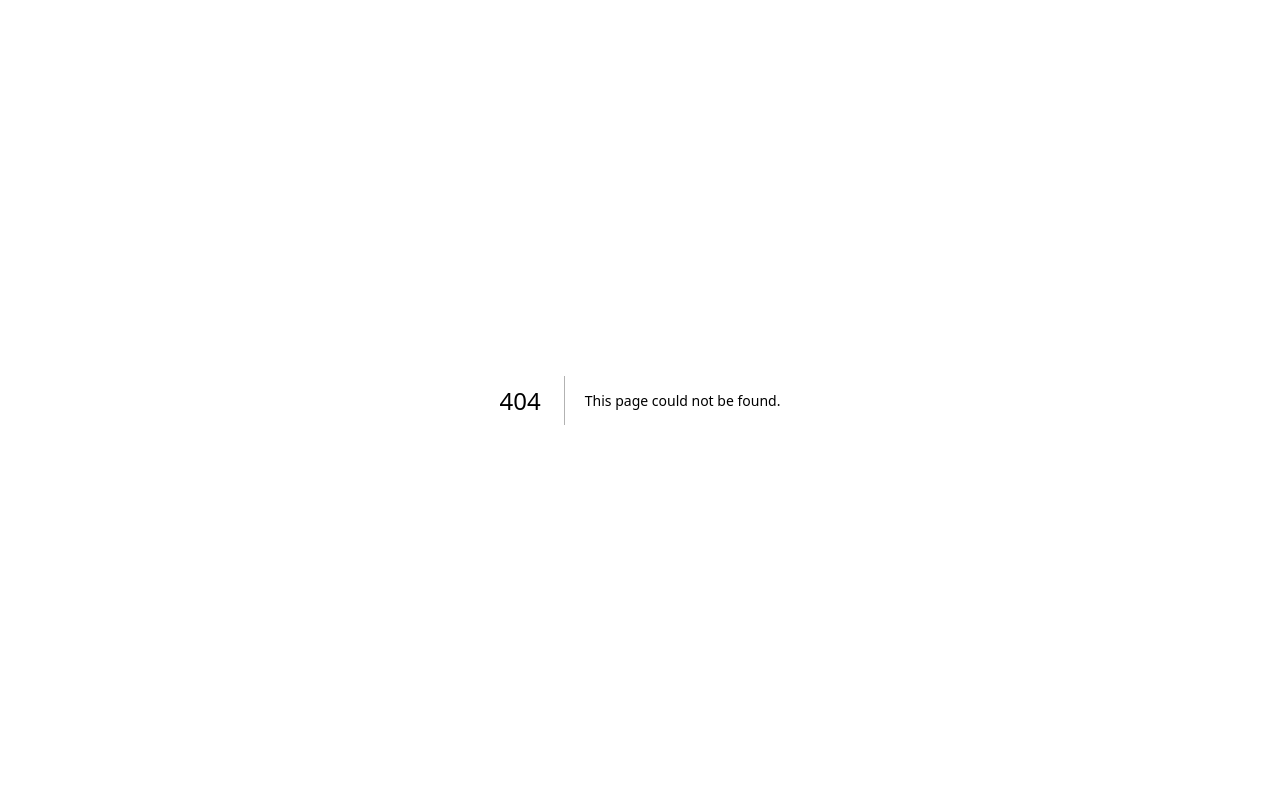
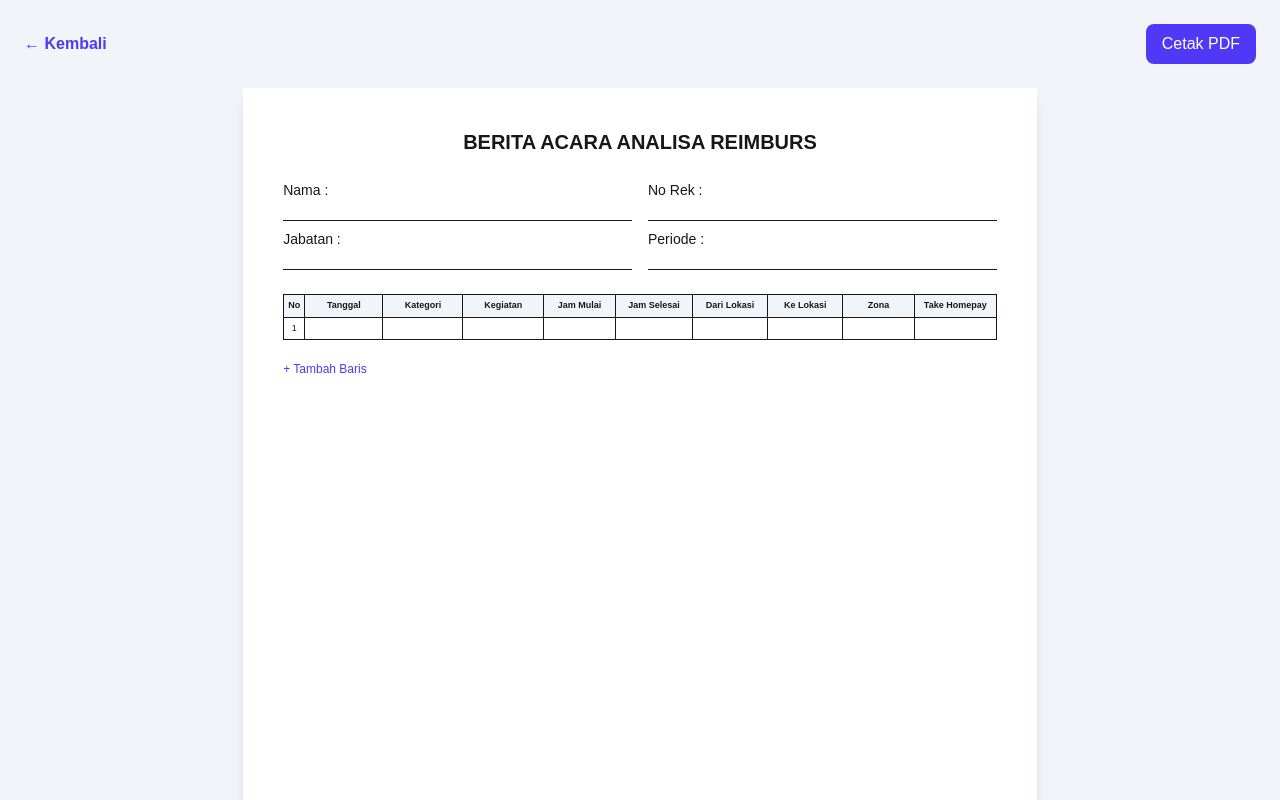
Before and after one commit to muhamadesa1/doc-builder-app, a Next.js app: page /editor/reiburs in a window 1280 px wide. Before the commit this address had no page. Shown: the top 800 px of the page. Built offline with nearby package versions, Linux system fonts and the light colour scheme.

Commit message:
Tambah halaman editor reiburs

```diff
--- /dev/null
+++ b/app/editor/reiburs/page.tsx
@@ -0,0 +1,93 @@
+"use client";
+
+import React, { useState } from "react";
+import Link from "next/link";
+
+export default function ReimbursEditor() {
+  const [formData, setFormData] = useState({
+    nama: "",
+    jabatan: "",
+    noRek: "",
+    periode: "",
+    items: [
+      { no: 1, tanggal: "", kategori: "", kegiatan: "", mulai: "", selesai: "", dari: "", ke: "", zona: "", total: "" },
+    ],
+  });
+
+  const handleChange = (e: React.ChangeEvent<HTMLInputElement>) => {
+    setFormData({ ...formData, [e.target.name]: e.target.value });
+  };
+
+  const handleItemChange = (index: number, field: string, value: string) => {
+    const newItems = [...formData.items];
+    (newItems[index] as any)[field] = value;
+    setFormData({ ...formData, items: newItems });
+  };
+
+  const addItem = () => {
+    setFormData({
+      ...formData,
+      items: [...formData.items, { no: formData.items.length + 1, tanggal: "", kategori: "", kegiatan: "", mulai: "", selesai: "", dari: "", ke: "", zona: "", total: "" }],
+    });
+  };
+
+  return (
+    <div className="min-h-screen bg-slate-100 p-6">
+      <header className="flex justify-between items-center mb-6 print:hidden">
+        <Link href="/" className="text-indigo-600 font-bold">← Kembali</Link>
+        <button onClick={() => window.print()} className="bg-indigo-600 text-white px-4 py-2 rounded-lg">Cetak PDF</button>
+      </header>
+
+      <div className="max-w-[210mm] mx-auto bg-white p-10 shadow-lg min-h-[297mm]">
+        <h1 className="text-center font-bold text-xl uppercase mb-6">Berita Acara Analisa Reimburs</h1>
+
+        {/* Header Section */}
+        <div className="grid grid-cols-2 gap-4 mb-6 text-sm">
+          <div className="space-y-2">
+            <p>Nama : <input name="nama" value={formData.nama} onChange={handleChange} className="border-b w-full" /></p>
+            <p>Jabatan : <input name="jabatan" value={formData.jabatan} onChange={handleChange} className="border-b w-full" /></p>
+          </div>
+          <div className="space-y-2">
+            <p>No Rek : <input name="noRek" value={formData.noRek} onChange={handleChange} className="border-b w-full" /></p>
+            <p>Periode : <input name="periode" value={formData.periode} onChange={handleChange} className="border-b w-full" /></p>
+          </div>
+        </div>
+
+        {/* Table Section */}
+        <table className="w-full border-collapse border text-[9px] mb-4">
+          <thead>
+            <tr className="bg-slate-100">
+              <th className="border p-1">No</th>
+              <th className="border p-1">Tanggal</th>
+              <th className="border p-1">Kategori</th>
+              <th className="border p-1">Kegiatan</th>
+              <th className="border p-1">Jam Mulai</th>
+              <th className="border p-1">Jam Selesai</th>
+              <th className="border p-1">Dari Lokasi</th>
+              <th className="border p-1">Ke Lokasi</th>
+              <th className="border p-1">Zona</th>
+              <th className="border p-1">Take Homepay</th>
+            </tr>
+          </thead>
+          <tbody>
+            {formData.items.map((item, idx) => (
+              <tr key={idx}>
+                <td className="border p-1 text-center">{item.no}</td>
+                <td className="border p-1"><input value={item.tanggal} onChange={(e) => handleItemChange(idx, 'tanggal', e.target.value)} className="w-full" /></td>
+                <td className="border p-1"><input value={item.kategori} onChange={(e) => handleItemChange(idx, 'kategori', e.target.value)} className="w-full" /></td>
+                <td className="border p-1"><input value={item.kegiatan} onChange={(e) => handleItemChange(idx, 'kegiatan', e.target.value)} className="w-full" /></td>
+                <td className="border p-1"><input value={item.mulai} onChange={(e) => handleItemChange(idx, 'mulai', e.target.value)} className="w-full" /></td>
+                <td className="border p-1"><input value={item.selesai} onChange={(e) => handleItemChange(idx, 'selesai', e.target.value)} className="w-full" /></td>
+                <td className="border p-1"><input value={item.dari} onChange={(e) => handleItemChange(idx, 'dari', e.target.value)} className="w-full" /></td>
+                <td className="border p-1"><input value={item.ke} onChange={(e) => handleItemChange(idx, 'ke', e.target.value)} className="w-full" /></td>
+                <td className="border p-1"><input value={item.zona} onChange={(e) => handleItemChange(idx, 'zona', e.target.value)} className="w-full" /></td>
+                <td className="border p-1"><input value={item.total} onChange={(e) => handleItemChange(idx, 'total', e.target.value)} className="w-full" /></td>
+              </tr>
+            ))}
+          </tbody>
+        </table>
+        <button onClick={addItem} className="text-xs text-indigo-600 print:hidden">+ Tambah Baris</button>
+      </div>
+    </div>
+  );
+}
```
